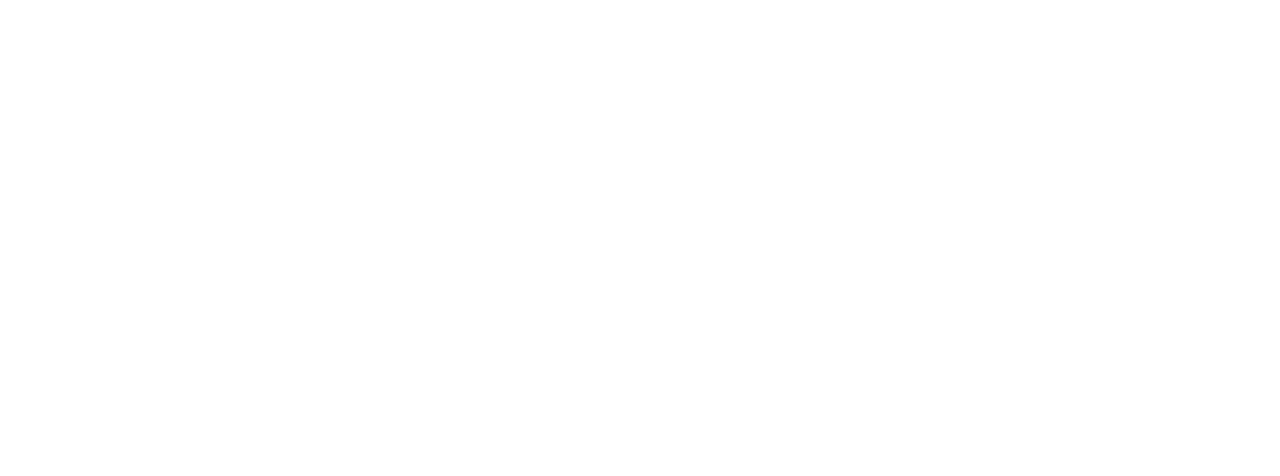
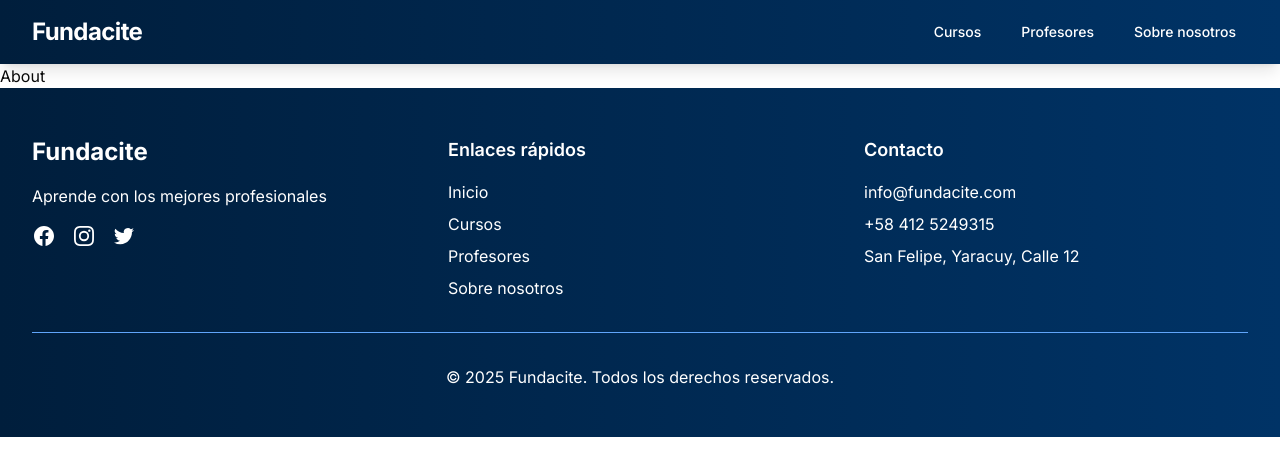
Before and after one commit to webzma/fundacite-project, a React (Vite) app in the folder frontend/: page /about in a window 1280 px wide. Before the commit this address had no page. Shown: the top 476 px of the page. Built offline with nearby package versions, Linux system fonts and the light colour scheme.

Commit message:
frontend: página sobre nosotroa agregada

```diff
--- a/frontend/src/main.tsx
+++ b/frontend/src/main.tsx
@@ -1,5 +1,5 @@
 import "./index.css";
 import { createRoot } from "react-dom/client";
-import AppRoutes from "./Routes.tsx";
+import AppRoutes from "./routes.tsx";
 
 createRoot(document.getElementById("root")!).render(<AppRoutes />);
--- /dev/null
+++ b/frontend/src/pages/about/about.tsx
@@ -0,0 +1,5 @@
+const About = () => {
+  return <h1>About</h1>;
+};
+
+export default About;
--- a/frontend/src/Routes.tsx
+++ b/frontend/src/routes.tsx
@@ -4,6 +4,7 @@
 import Teachers from "./pages/teachers/teachers";
 import Course from "./pages/course/course";
 import Courses from "./pages/courses/courses";
+import About from "./pages/about/about";
 
 const AppRoutes = () => {
   return (
@@ -14,6 +15,7 @@
           <Route path="/courses/1" element={<Course />} />
           <Route path="/teachers" element={<Teachers />} />
           <Route path="/courses" element={<Courses />} />
+          <Route path="/about" element={<About />} />
         </Route>
       </Routes>
     </Router>
```
Also changed, not shown: 1 other file (tests, documents, lock files or other folders).
